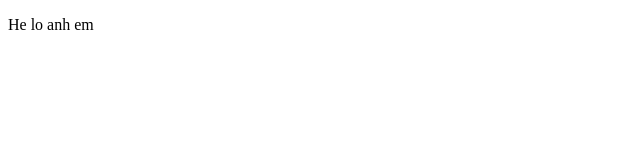
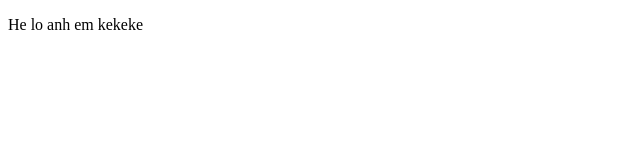
Before and after one commit to NguyenAnhTuan-2022602738/NMCNPM-Nhom5, a plain HTML site: page Githubdemo/index.html in a window 1280 px wide. Shown: the full height of the page, 0-640 px from the left. Drawn offline with Linux system fonts and the light colour scheme.

Commit message:
Update index.html

```diff
--- a/Githubdemo/index.html
+++ b/Githubdemo/index.html
@@ -6,6 +6,6 @@
     <title>Document</title>
 </head>
 <body>
-    <p>He lo anh em</p>
+    <p>He lo anh em kekeke</p>
 </body>
 </html>
```
